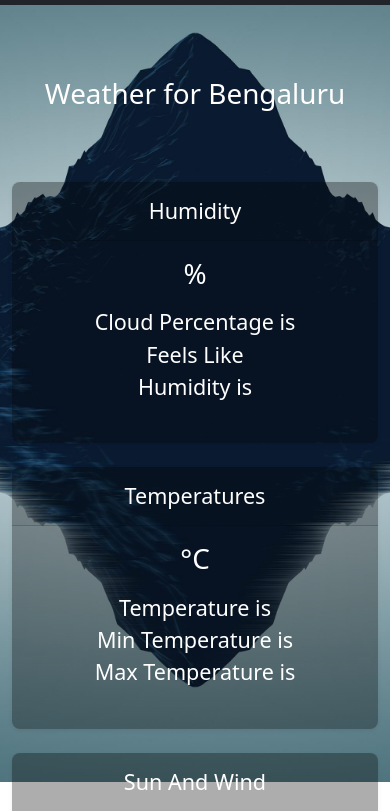
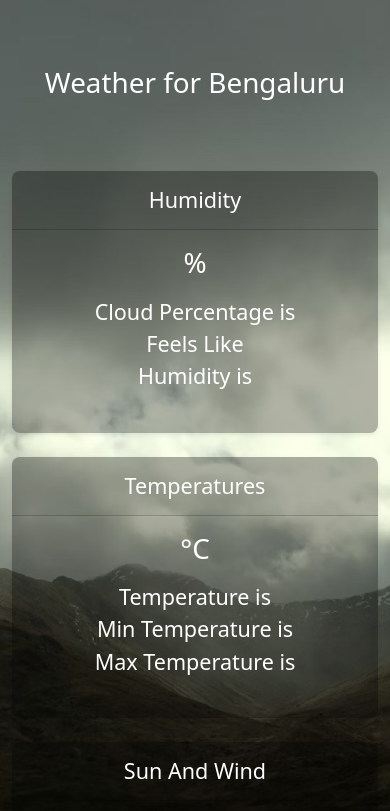
Before and after one commit to Nitish118/weather, a plain HTML site: page index.html in a window 390 px wide. Shown: the part 62-873 px from the top of the page. Drawn offline with nearby package versions, Linux system fonts and the light colour scheme; no server answers.

Commit message:
Weather App commit 2

```diff
--- a/index.html
+++ b/index.html
@@ -19,8 +19,36 @@
             color: white;
             margin: 0;
             padding: 0;
-            height: 100vh;
+            min-height: 100vh;
         }
+
+        @media only screen and (max-width: 768px) {
+            body {
+                position: relative;
+                background-image:
+                    url('storm.jpg'), /* Original background image */
+                    url('storm.jpg'); /* Repeated background image */
+                background-repeat: no-repeat, repeat; /* No-repeat for the original image, repeat for the repeated image */
+                background-size: cover, auto; /* Cover for the original image, auto for the repeated image */
+                background-position: center, top left; /* Center for the original image, top left for the repeated image */
+            }
+
+              body::after {
+                  content: "";
+                  position: absolute;
+                  top: 0;
+                  left: 0;
+                  width: 100%;
+                  height: 100%;
+                  background-image: url('storm.jpg');
+                  background-repeat: repeat;
+                  background-size: auto;
+                  background-position: top left;
+                  transform-origin: top left; /* Set the origin of rotation to top left corner */
+                  transform: rotate(180deg); /* Rotate the repeated background image by 180 degrees */
+              }
+          }
+
 
         .translucent-card {
             background: linear-gradient(rgba(0, 0, 0, 0.3), rgba(0, 0, 0, 0.3));
@@ -62,7 +90,7 @@
     <nav class="navbar navbar-expand-lg navbar-dark bg-dark">
       <div class="container">
           <a class="navbar-brand" href="#">Weather App</a>
-          <span class="navbar-text fs-3 mx-auto">
+          <span class="navbar-text fs-3 d-none d-lg-inline-block">
               <i class="fa-solid fa-cloud"></i>
           </span>
           <button class="navbar-toggler" type="button" data-bs-toggle="collapse" data-bs-target="#navbarNav" aria-controls="navbarNav" aria-expanded="false" aria-label="Toggle navigation">
@@ -76,6 +104,7 @@
           </div>
       </div>
   </nav>
+
 
 
 
```
Also changed, not shown: storm.jpg (added). Lines whose indentation alone changed are shown as unchanged.
